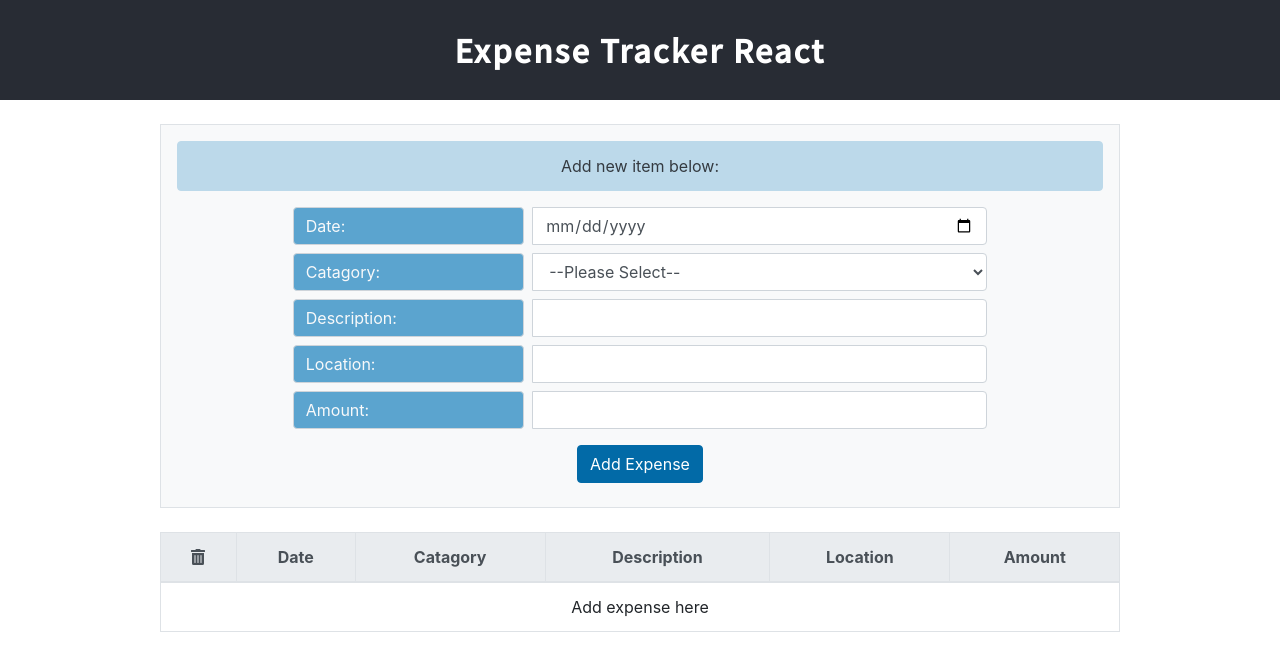
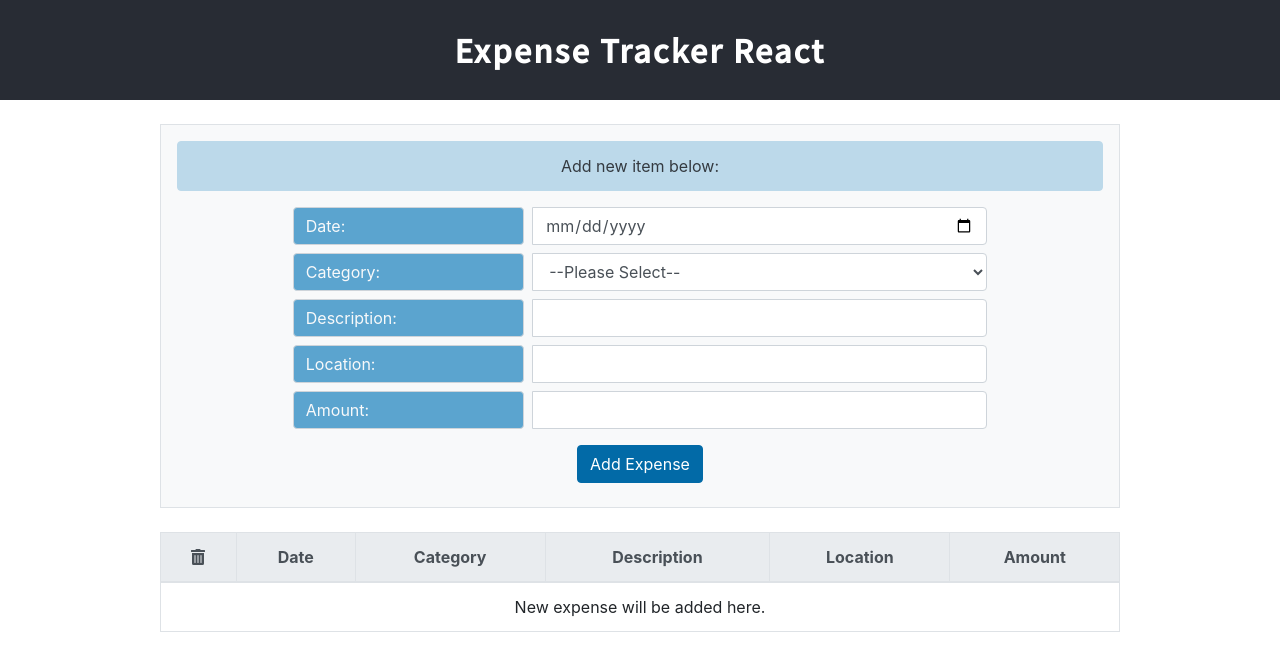
Before and after one commit to naamnamm/expense-tracker-react, a React (Create React App) app: page / in a window 1280 px wide. Shown: the top 670 px of the page. Built offline with nearby package versions, Linux system fonts and the light colour scheme.

Commit message:
ready for code review

```diff
--- a/src/App.js
+++ b/src/App.js
@@ -2,18 +2,13 @@ import React from 'react';
 import './CSS/App.css';
 import ExpenseForm from './Components/ExpenseForm';
 import Table from './Components/Table';
-
-
-// fix category spelling
-// save data to local storage?
-// deploy to heroku
 
 class App extends React.Component {
   constructor() {
     super();
     this.state = {
       id: "",
-      catagory: "",
+      category: "",
       description: "",
       location: "",
       amount: "",
@@ -29,7 +24,7 @@ class App extends React.Component {
   }
 
   handleDelete = () => {
-    let filtered = this.state.expenseData.filter(item => !item.isChecked)
+    const filtered = this.state.expenseData.filter(item => !item.isChecked)
     this.setState({ expenseData: filtered })
   }
 
@@ -43,23 +38,23 @@ class App extends React.Component {
   handleSubmit = (e) => {
     e.preventDefault();
 
-    let updatedExpense = this.state.expenseData.concat({
+    const updatedExpense = this.state.expenseData.concat({
       id: Date.now(),
-      catagory: this.state.catagory,
+      date: this.state.date,
+      category: this.state.category,
       description: this.state.description,
       location: this.state.location,
       amount: this.state.amount,
-      date: this.state.date,
       isChecked: false,
     })
 
     this.setState({
       id: "",
-      catagory: "",
+      date: "",
+      category: "",
       description: "",
       location: "",
       amount: "",
-      date: "",
       isChecked: "",
       expenseData: updatedExpense
     })
@@ -92,7 +87,7 @@ export default App;
 
     // expense.push({
     //   id: Date.now(),
-    //   catagory: this.state.catagory,
+    //   category: this.state.category,
     //   description: this.state.description,
     // })
     //
--- a/src/Components/ExpenseForm.js
+++ b/src/Components/ExpenseForm.js
@@ -15,9 +15,9 @@ function ExpenseForm(props) {
       </InputGroup>
 
       <InputGroup className="w-75 mx-auto mb-2">
-        <InputGroupText className="col-4 text-light" style={{ backgroundColor: "#5ba4cf" }}>Catagory:</InputGroupText>
-        <Input className="col-8 ml-2" type="select" name="catagory"
-          value={props.expense.catagory} onChange={props.handleChange}>
+        <InputGroupText className="col-4 text-light" style={{ backgroundColor: "#5ba4cf" }}>Category:</InputGroupText>
+        <Input className="col-8 ml-2" type="select" name="category"
+          value={props.expense.category} onChange={props.handleChange}>
           <option value="select">--Please Select--</option>
           <option value="entertainment">Entertainment</option>
           <option value="food">Food</option>
@@ -51,6 +51,3 @@ function ExpenseForm(props) {
 }
 
 export default ExpenseForm
-
-
-//style={{ backgroundColor: "skyblue" }}
--- a/src/Components/Table.js
+++ b/src/Components/Table.js
@@ -7,12 +7,11 @@ function Table(props) {
   let renderContent = props.expense.map(item =>
     <TableData key={item.id} expense={item}
       handleDelete={props.handleDelete}
-      handleCheckbox={props.handleCheckbox}
-      render="expense" />)
+      handleCheckbox={props.handleCheckbox} />)
 
   let renderDefaultRow =
     <tr>
-      <td colSpan={6}>Add expense here</td>
+      <td colSpan={6}>New expense will be added here.</td>
     </tr>
 
   let tableContent = !props.expense.length ? renderDefaultRow : renderContent
@@ -26,7 +25,6 @@ function Table(props) {
       <td colSpan={5} className="text-left">Total</td>
       <td colSpan={1}>${total}</td>
     </tr>
-
 
   let totalRow = props.expense.length >= 1 ? renderTotal : null
 
--- a/src/Components/TableData.js
+++ b/src/Components/TableData.js
@@ -1,16 +1,13 @@
 import React from "react"
 
-
 function TableData(props) {
-  console.log(props)
-
   return (
     <tr>
       <td><input type="checkbox"
         onChange={() => props.handleCheckbox(props.expense.id)}
       /></td>
       <td>{props.expense.date}</td>
-      <td>{props.expense.catagory}</td>
+      <td>{props.expense.category}</td>
       <td>{props.expense.description}</td>
       <td>{props.expense.location}</td>
       <td>${props.expense.amount}</td>
--- a/src/Components/TableHeader.js
+++ b/src/Components/TableHeader.js
@@ -9,7 +9,7 @@ function TableHeader(props) {
         <FontAwesomeIcon icon={faTrashAlt} />
       </th>
       <th>Date</th>
-      <th>Catagory</th>
+      <th>Category</th>
       <th>Description</th>
       <th>Location</th>
       <th>Amount</th>
--- a/src/index.js
+++ b/src/index.js
@@ -1,8 +1,7 @@
 import React from 'react';
 import ReactDOM from 'react-dom';
+import App from './App';
 import './CSS/index.css';
-import App from './App';
 import 'bootstrap/dist/css/bootstrap.min.css';
 
-
 ReactDOM.render(<App />, document.getElementById('root'));
```
